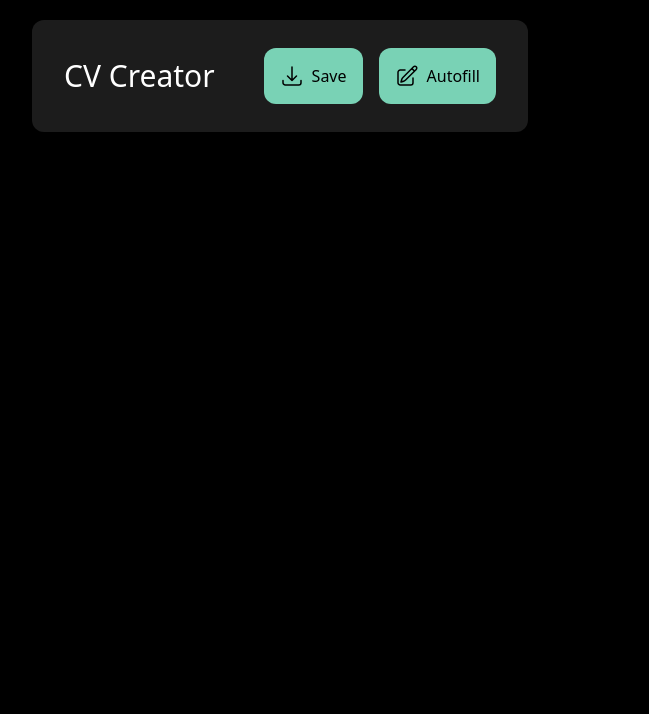
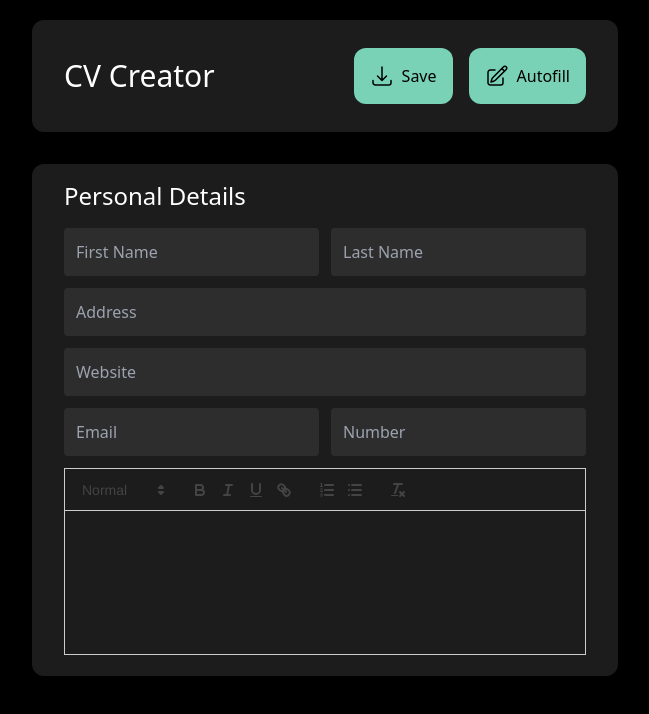
Before and after one commit to aScHEABL/cv-project, a React (Create React App) app: page / in a window 1280 px wide. Shown: the top 714 px of the page, without its empty margins (8-657 px from the left). Built offline with nearby package versions, Linux system fonts and the light colour scheme.

Commit message:
update: PersonalDetails #1

```diff
--- a/src/App.js
+++ b/src/App.js
@@ -9,7 +9,7 @@ class App extends Component {
 
   render() {
     return (
-      <main className="px-10 py-5 bg-black grid gap-52 grid-cols-[1fr_1fr] h-screen">
+      <main className="px-10 py-5 bg-black grid gap-52 grid-cols-[0.7fr_1fr] h-screen">
         <EditorSection />
         <PreviewSetion />
       </main>
--- a/src/components/EditorSection.js
+++ b/src/components/EditorSection.js
@@ -11,7 +11,7 @@ class EditorSection extends Component {
 
     render() {
         return(
-            <section className="flex flex-wrap gap-6 h-full">
+            <section className="flex flex-wrap flex-col gap-8 h-full">
                 <CVcreator />
                 <PersonalDetails />
                 <ProfessionSummary />
--- a/src/components/PersonalDetails.js
+++ b/src/components/PersonalDetails.js
@@ -1,4 +1,6 @@
 import React, { Component } from "react";
+import ReactQuill from 'react-quill';
+import 'react-quill/dist/quill.snow.css';
 
 class PersonalDetails extends Component {
     constructor(props) {
@@ -6,9 +8,26 @@ class PersonalDetails extends Component {
     }
 
     render() {
+        const PfpIconStyle = {
+            height: '8rem',
+            width: '8rem',
+            filter: 'invert()'
+        }
+        const QuillStyle = {
+            backgroundColor: 'rgb(28, 28, 28)'
+        }
         return(
-            <div>
-
+            <div className="py-4 px-8 grid grid-cols-[1fr_1fr] gap-3 bg-component-gray h-fit w-full rounded-xl">
+                <h2 className="h-9 col-span-2 text-white text-2xl">Personal Details</h2>
+                <input className="h-12 bg-input-box-gray rounded px-3" placeholder="First Name" />
+                <input className="h-12 bg-input-box-gray rounded px-3" placeholder="Last Name" />
+                <input className="h-12 bg-input-box-gray rounded px-3 col-span-2" placeholder="Address" />
+                <input className="h-12 bg-input-box-gray rounded px-3 col-span-2" placeholder="Website" />
+                <input className="h-12 bg-input-box-gray rounded px-3" placeholder="Email" />
+                <input className="h-12 bg-input-box-gray rounded px-3" placeholder="Number" />
+                <ReactQuill style={QuillStyle} className="h-48 col-span-2" theme="snow">
+                    <div style={{height: '9rem'}}></div>
+                </ReactQuill>
             </div>
         )
     }
```
